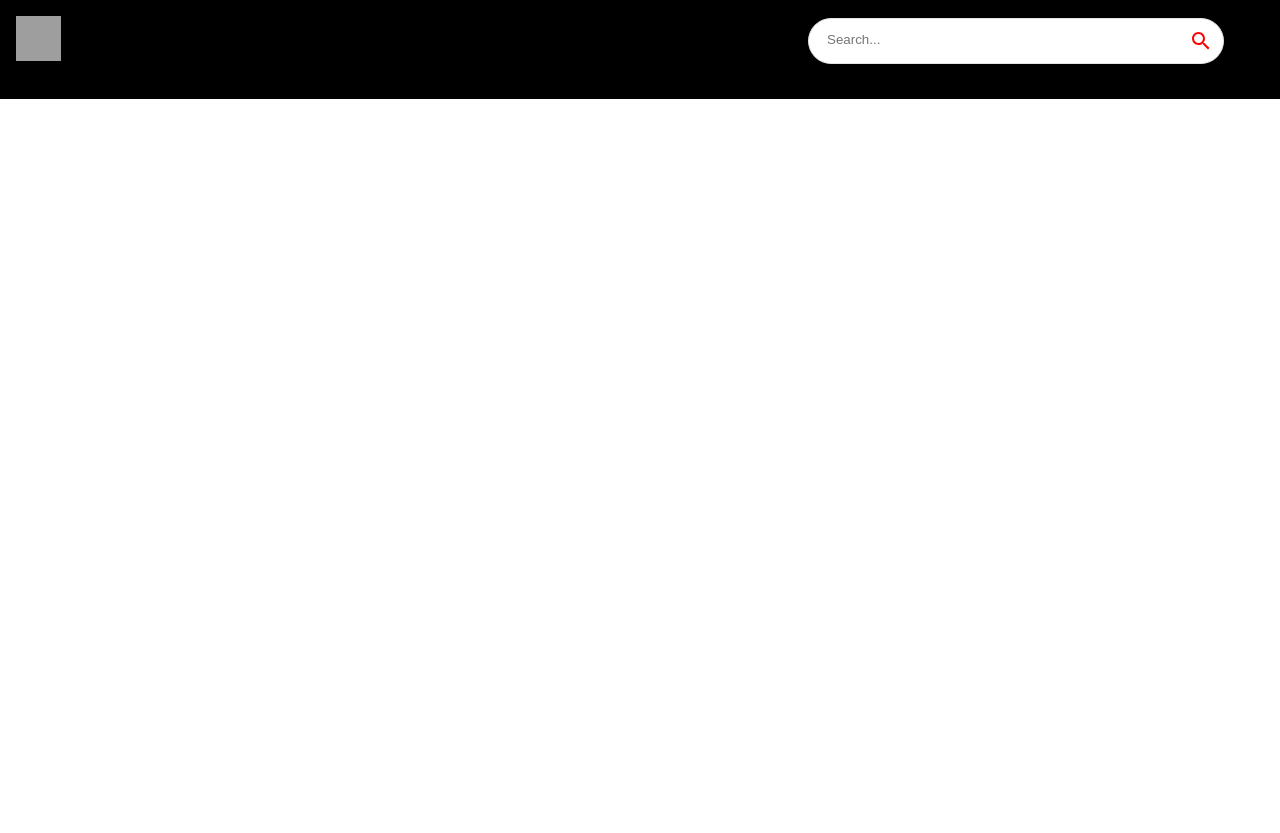
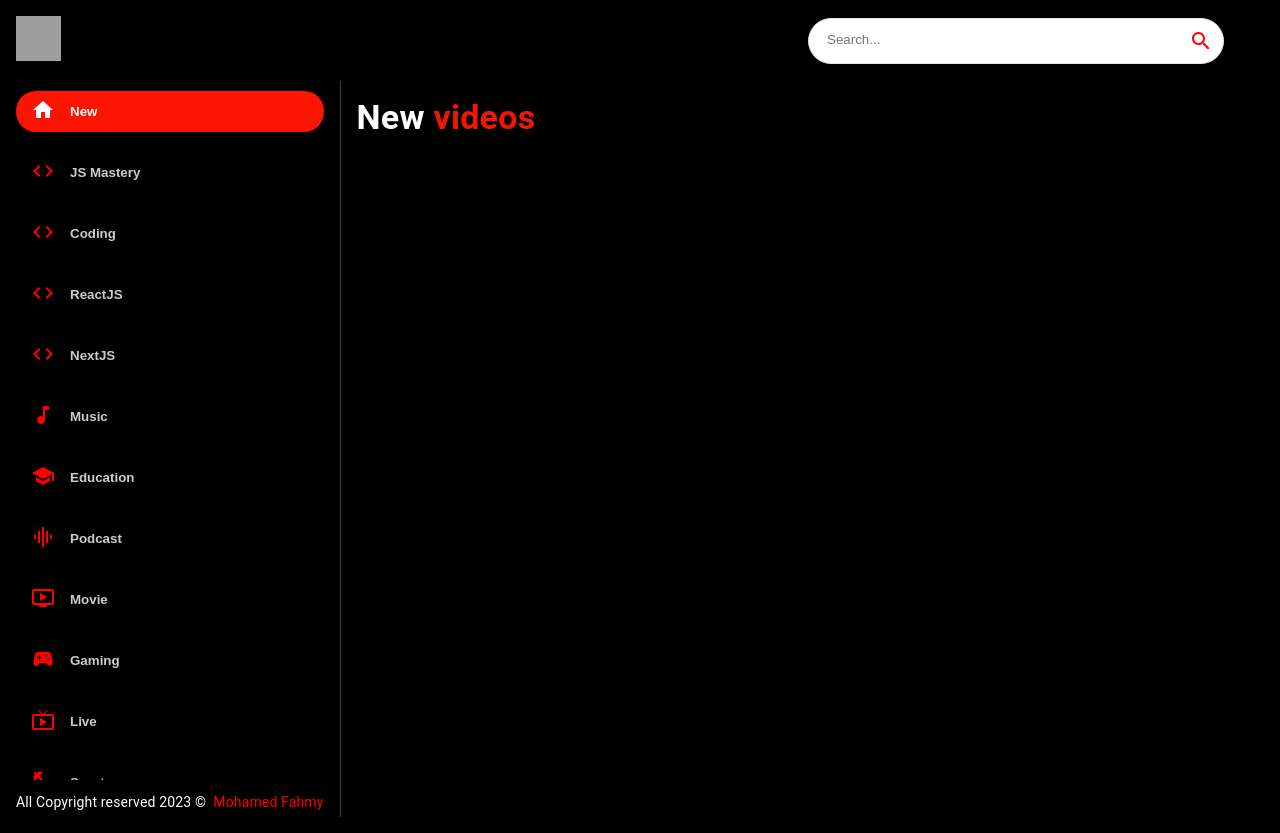
Before and after one commit to MohamedFahmy1/Playtube, a Next.js app: page / in a window 1280 px wide. Before the commit the page ends 800 px from the top, so only its background shows below. Built offline with nearby package versions, Linux system fonts and the light colour scheme; grey boxes are pictures that could not be loaded.

Commit message:
adding sidebar

```diff
--- a/package.json
+++ b/package.json
@@ -1,5 +1,5 @@
 {
-  "name": "youtube-clone",
+  "name": "playtube",
   "version": "0.1.0",
   "private": true,
   "scripts": {
--- a/src/app/layout.tsx
+++ b/src/app/layout.tsx
@@ -4,7 +4,7 @@
 import NavBar from "@/components/NavBar";
 
 export const metadata: Metadata = {
-  title: "Create Next App",
+  title: "Playtube",
   description: "Generated by create next app",
 };
 
--- a/src/app/page.tsx
+++ b/src/app/page.tsx
@@ -1,3 +1,39 @@
+import { useState, useEffect } from "react";
+import { Box, Stack, Typography } from "@mui/material";
+import Link from "next/link";
+import Sidebar from "@/components/Sidebar";
+import Videos from "@/components/Videos";
+
 export default function Home() {
-  return <main>feed</main>;
+  return (
+    <Stack flexDirection={{ sx: "column", md: "row" }} component={"main"}>
+      <Box
+        sx={{ height: { sx: "auto", md: "92vh" } }}
+        borderRight={"1px solid #3d3d3d"}
+        px={{ sx: 0, md: 2 }}
+      >
+        <Sidebar />
+        <Typography
+          variant="body2"
+          className="copyright"
+          mt={1.5}
+          color={"#fff"}
+        >
+          All Copyright reserved 2023 &copy; &nbsp;
+          <Link
+            href="https://github.com/mohamedfahmy1"
+            style={{ color: "red" }}
+          >
+            Mohamed Fahmy
+          </Link>
+        </Typography>
+      </Box>
+      <Box p={2} sx={{ overflowY: "auto", height: "90vh", flex: 2 }}>
+        <Typography variant="h4" fontWeight={"bold"} mb={2} color={"white"}>
+          New <span style={{ color: "#f31503" }}>videos</span>
+        </Typography>
+        <Videos />
+      </Box>
+    </Stack>
+  );
 }
--- /dev/null
+++ b/src/components/Sidebar.tsx
@@ -0,0 +1,44 @@
+import { categories } from "@/utils/constants";
+import { Stack } from "@mui/material";
+import React from "react";
+
+const selectedCategory = "New";
+const Sidebar = () => {
+  return (
+    <Stack
+      direction={"row"}
+      sx={{ overflowY: "auto" }}
+      height={{ sx: "auto", md: "95%" }}
+      flexDirection={{ md: "column" }}
+    >
+      {categories.map((category) => (
+        <button
+          key={category.name}
+          className="category-btn"
+          style={{
+            color: "white",
+            background: category.name === selectedCategory ? "#fc1503" : "none",
+          }}
+        >
+          <span
+            style={{
+              color: category.name === selectedCategory ? "white" : "red",
+              marginRight: "15px",
+            }}
+          >
+            {category.icon}
+          </span>
+          <span
+            style={{
+              opacity: category.name === selectedCategory ? "1" : "0.8",
+            }}
+          >
+            {category.name}
+          </span>
+        </button>
+      ))}
+    </Stack>
+  );
+};
+
+export default Sidebar;
--- /dev/null
+++ b/src/components/Videos.tsx
@@ -0,0 +1,7 @@
+import React from "react";
+
+const Videos = () => {
+  return <div>Videos</div>;
+};
+
+export default Videos;
```
Also changed, not shown: 1 other file (tests, documents, lock files or other folders).
